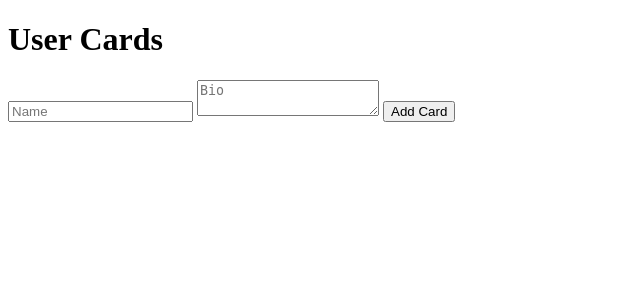
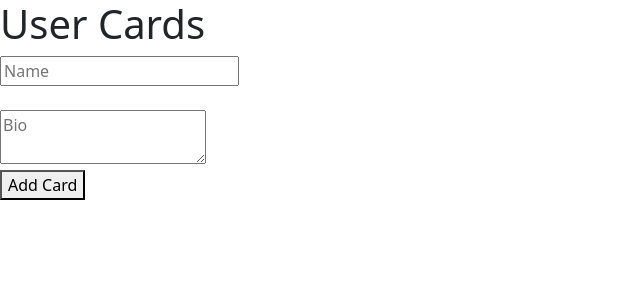
Before and after one commit to Al3x-s/DevOps-Final, a Flask app: page /home in a window 1280 px wide. Shown: the top 300 px of the page, without its empty margins (0-640 px from the left). Run offline with Flask 3, Linux system fonts and the light colour scheme; a user stored in the database is signed in; data comes from the database, SQL or seed files in the repository.

Commit message:
additions to the user cards page

```diff
--- a/templates/index.html
+++ b/templates/index.html
@@ -4,6 +4,15 @@
 <html>
 <head>
     <title>User Cards</title>
+    <!--MR -->
+<meta charset="utf-8">
+<meta name="viewport" content="width=device-width, initial-scale=1">
+<link href="https://cdn.jsdelivr.net/npm/bootstrap@5.3.1/dist/css/bootstrap.min.css" rel="stylesheet" integrity="sha384-4bw+/aepP/YC94hEpVNVgiZdgIC5+VKNBQNGCHeKRQN+PtmoHDEXuppvnDJzQIu9" crossorigin="anonymous">
+<link rel="stylesheet" type="text/css" href="/static/styles.css"/>
+
+
+
+   <!--MR -->
 </head>
 <body>
     <h1>User Cards</h1>
@@ -15,7 +24,11 @@
     <!-- Card Form -->
     <form action="/add_card" method="post">
         <input type="text" name="name" placeholder="Name">
+        <br>
+        <br>
         <textarea name="bio" placeholder="Bio"></textarea>
+
+        <br>
         <button type="submit">Add Card</button>
     </form>
 </body>
```
